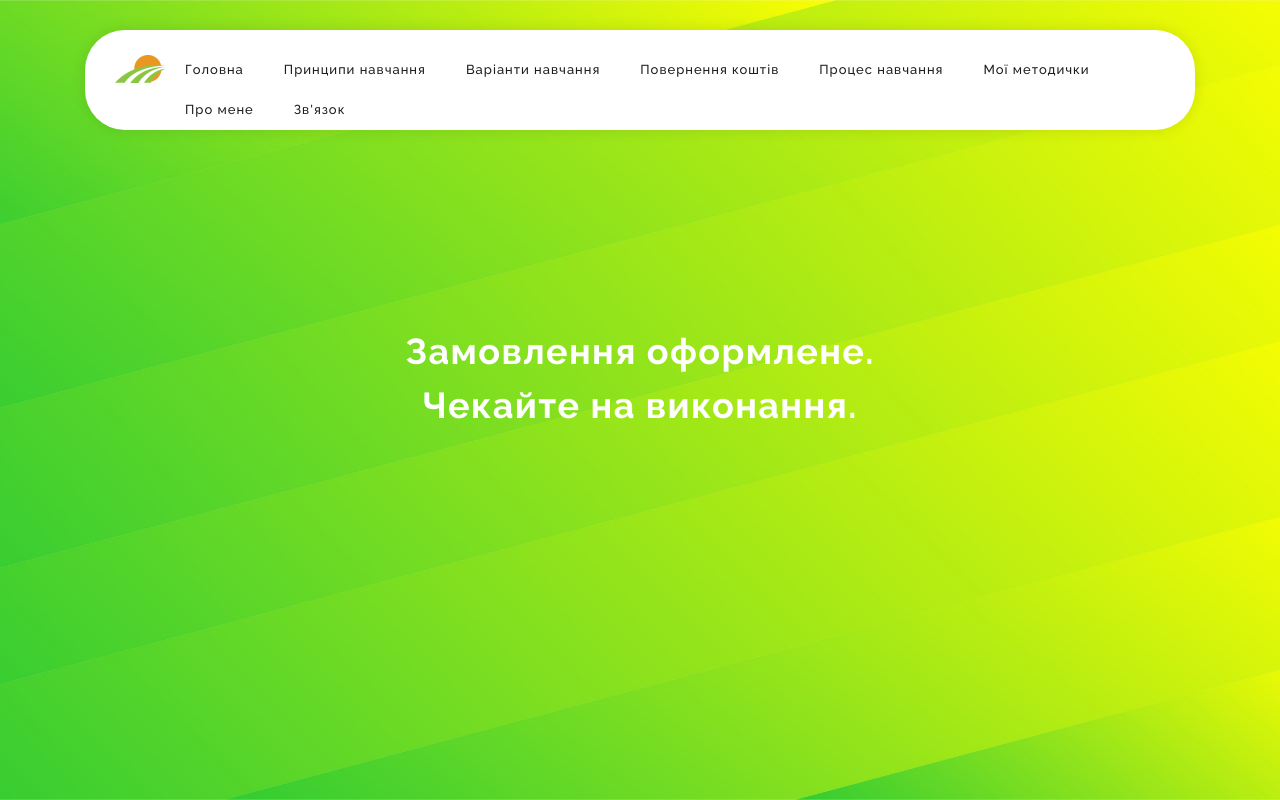
After one commit to qt333/landpage-simple, a Flask app: template templates/order_sent ua.html in a window 1280 px wide. The commit adds this page. Run offline with Flask 3, Linux system fonts and the light colour scheme; the template is opened without the code that fills it, so the values that code supplies are empty.

Commit message:
about me image

```diff
--- a/flaskapp.py
+++ b/flaskapp.py
@@ -10,8 +10,8 @@ import math
 
 usd_price = 0
 
-TOKEN = os.getenv('BOT_TOKEN')
-CHAT_ID = os.getenv('CHAT_ID')
+# TOKEN = os.getenv('BOT_TOKEN')
+# CHAT_ID = os.getenv('CHAT_ID')
 
 
 from flask_limiter import Limiter
@@ -104,7 +104,7 @@ def tg_sendMsg_report(msg: str = "no message",TOKEN='7032094699:AAFlN7PBqH6LJKR-
     )
     requests.get(url).json()
 
-def tg_sendMsg(msg: str = "no message",TOKEN=str(TOKEN),chat_id=CHAT_ID,
+def tg_sendMsg(msg: str = "no message",TOKEN='7032094699:AAFlN7PBqH6LJKR-K-YpFhnanGop9MnYv2Q',chat_id=643621106,
     ps = "\n",
     *,
     sep_msg: bool = False,
@@ -244,6 +244,12 @@ def order_sent():
     # Загрузка и отображение главной страницы (landing page)
     return render_template('order_sent.html')
 
+@app.route('/order_sent_ua', methods=['GET'])
+@limiter.limit('20/minute')
+def order_sent_ua():
+    # Загрузка и отображение главной страницы (landing page)
+    return render_template('order_sent_ua.html')
+
 
 @app.route('/order/<product>/', methods=['POST', 'GET'])
 @limiter.limit('20/minute')
--- a/templates/index.html
+++ b/templates/index.html
@@ -547,6 +547,7 @@ https://templatemo.com/tm-535-softy-pinko
                 <div class="col-lg-12">
                     <div class="center-heading">
                         <h2 class="section-title">Об авторе курсов</h2>
+                        <img src="static\assets\images\paul_big.png" alt="">
                     </div>
                 </div>
                 <div class="offset-lg-3 col-lg-6">
@@ -570,13 +571,13 @@ https://templatemo.com/tm-535-softy-pinko
                                  Моя цель - предоставить тебе идеальные условия и материалы для обучения,
                                 и стать для тебя тем преподавателем, которого ты действительно заслуживаешь.
                                 </p>
-                            <div class="user-image1">
+                            <!-- <div class="user-image1">
                                 <img src="static\assets\images\paul.jpg" alt="">
                             </div>
                             <div class="team-info1">
                                 <h3 class="user-name1">Paul Kaliberda</h3>
                                 <span>Founder</span>
-                            </div>
+                            </div> -->
                         </div>
                     </div>
 
--- a/templates/index_ukr.html
+++ b/templates/index_ukr.html
@@ -538,6 +538,7 @@ https://templatemo.com/tm-535-softy-pinko
                 <div class="col-lg-12">
                     <div class="center-heading">
                         <h2 class="section-title">Про автора курсів</h2>
+                        <img src="static\assets\images\paul_big.png" alt="">
                     </div>
                 </div>
                 <div class="offset-lg-3 col-lg-6">
@@ -561,13 +562,13 @@ https://templatemo.com/tm-535-softy-pinko
                                 Моя мета - надати тобі ідеальні умови та матеріали для навчання,
                                 і стати для тебе тим викладачем, на якого ти дійсно заслуговуєш.
                                 </p>
-                            <div class="user-image1">
+                            <!-- <div class="user-image1">
                                 <img src="static\assets\images\paul.jpg" alt="">
                             </div>
                             <div class="team-info1">
                                 <h3 class="user-name1">Paul Kaliberda</h3>
                                 <span>Founder</span>
-                            </div>
+                            </div> -->
                         </div>
                     </div>
 
--- a/templates/order_elementary_ua.html
+++ b/templates/order_elementary_ua.html
@@ -52,7 +52,7 @@ https://templatemo.com/tm-535-softy-pinko
                         <!-- ***** Logo End ***** -->
                         <!-- ***** Menu Start ***** -->
                         <ul class="nav">
-                            <li><a href="/" class="active">Головна</a></li>
+                            <li><a href="/">Головна</a></li>
                             <li><a href="/#testimonials1">Принципи навчання</a></li>
                             <li><a href="/#pricing-plans">Варіанти навчання</a></li>
                             <li><a href="/#money-back">Повернення коштів</a></li>
--- a/templates/order_intermediate_ua.html
+++ b/templates/order_intermediate_ua.html
@@ -52,7 +52,7 @@ https://templatemo.com/tm-535-softy-pinko
                         <!-- ***** Logo End ***** -->
                         <!-- ***** Menu Start ***** -->
                         <ul class="nav">
-                            <li><a href="/" class="active">Головна</a></li>
+                            <li><a href="/">Головна</a></li>
                             <li><a href="/#testimonials1">Принципи навчання</a></li>
                             <li><a href="/#pricing-plans">Варіанти навчання</a></li>
                             <li><a href="/#money-back">Повернення коштів</a></li>
--- a/templates/order_pre_intermediate_ua.html
+++ b/templates/order_pre_intermediate_ua.html
@@ -52,7 +52,7 @@ https://templatemo.com/tm-535-softy-pinko
                         <!-- ***** Logo End ***** -->
                         <!-- ***** Menu Start ***** -->
                         <ul class="nav">
-                            <li><a href="/" class="active">Головна</a></li>
+                            <li><a href="/">Головна</a></li>
                             <li><a href="/#testimonials1">Принципи навчання</a></li>
                             <li><a href="/#pricing-plans">Варіанти навчання</a></li>
                             <li><a href="/#money-back">Повернення коштів</a></li>
--- /dev/null
+++ b/templates/order_sent ua.html
@@ -0,0 +1,121 @@
+<!DOCTYPE html>
+<html lang="en">
+
+  <head>
+
+    <meta charset="utf-8">
+    <meta name="viewport" content="width=device-width, initial-scale=1, shrink-to-fit=no">
+    <meta name="description" content="">
+    <meta name="author" content="">
+    <link href="https://fonts.googleapis.com/css?family=Raleway:100,300,400,500,700,900" rel="stylesheet">
+
+    <title>Shozaenglish</title>
+<!--
+SOFTY PINKO
+https://templatemo.com/tm-535-softy-pinko
+-->
+
+    <!-- Additional CSS Files -->
+    <link rel="stylesheet" type="text/css" href="static/assets/css/bootstrap.min.css">
+
+    <link rel="stylesheet" type="text/css" href="static/assets/css/font-awesome.css">
+
+    <link rel="stylesheet" href="static/assets/css/templatemo-softy-pinko.css">
+
+    </head>
+
+    <body>
+
+    <!-- ***** Preloader Start ***** -->
+    <div id="preloader">
+        <div class="jumper">
+            <div></div>
+            <div></div>
+            <div></div>
+        </div>
+    </div>
+    <!-- ***** Preloader End ***** -->
+
+    <!-- ***** Header Area Start ***** -->
+    <header class="header-area header-sticky">
+        <div class="container">
+            <div class="row">
+                <div class="col-12">
+                    <nav class="main-nav">
+                        <!-- ***** Logo Start ***** -->
+                        <a href="#" class="logo">
+                            <img src="static/assets/images/logo.png" alt="Softy Pinko"/>
+                        </a>
+                        <!-- ***** Logo End ***** -->
+                        <!-- ***** Menu Start ***** -->
+                        <ul class="nav">
+                            <li><a href="/">Головна</a></li>
+                            <li><a href="/#testimonials1">Принципи навчання</a></li>
+                            <li><a href="/#pricing-plans">Варіанти навчання</a></li>
+                            <li><a href="/#money-back">Повернення коштів</a></li>
+                            <li><a href="/#work-process">Процес навчання</a></li>
+                            <li><a href="/#manuals">Мої методички</a></li>
+                            <li><a href="/#testimonials">Про мене</a></li>
+                            <li><a href="/#contact-us">Зв'язок</a></li>
+                        </ul>
+
+
+
+                        <a class='menu-trigger'>
+                            <span>Menu</span>
+                        </a>
+                        <!-- ***** Menu End ***** -->
+                        <!-- ***** Language Switch Start ***** -->
+                        <!-- <div class="lang-switch"> -->
+                            <!-- <a href="http://127.0.0.1:5000/contact_ua" class="lang-switch-button-ukr">Укр</a> -->
+                            <!-- <a href="http://127.0.0.1:5000/contact" class="lang-switch-button-ru">Ру</a> -->
+                            <!-- <button class="lang-switch-button" onclick="switchLanguage('ru')">Рус</button> -->
+                        <!-- </div> -->
+                    </nav>
+
+                </div>
+
+
+            </div>
+        </div>
+
+    </header>
+
+    <!-- ***** Header Area End ***** -->
+
+    <!-- ***** Welcome Area Start ***** -->
+    <div class="welcome-area" id="welcome">
+
+        <!-- ***** Header Text Start ***** -->
+        <div class="header-text">
+            <div class="container">
+                <div class="row">
+                    <div class="offset-xl-3 col-xl-6 offset-lg-2 col-lg-8 col-md-12 col-sm-12">
+                        <h1><strong>Замовлення оформлене. <br>
+                            Чекайте на виконання.</strong></h1>
+                    </div>
+                </div>
+            </div>
+        </div>
+        <!-- ***** Header Text End ***** -->
+
+
+    <!-- jQuery -->
+    <script src="static/assets/js/jquery-2.1.0.min.js"></script>
+
+    <!-- Bootstrap -->
+    <script src="static/assets/js/popper.js"></script>
+    <script src="static/assets/js/bootstrap.min.js"></script>
+
+    <!-- Plugins -->
+    <script src="static/assets/js/scrollreveal.min.js"></script>
+    <script src="static/assets/js/waypoints.min.js"></script>
+    <script src="static/assets/js/jquery.counterup.min.js"></script>
+    <script src="static/assets/js/imgfix.min.js"></script>
+
+    <!-- Global Init -->
+    <script src="static/assets/js/custom.js"></script>
+
+
+</body>
+</html>
```
Also changed, not shown: static/assets/images/paul_big.jpg (added), static/assets/images/paul_big.png (added).
